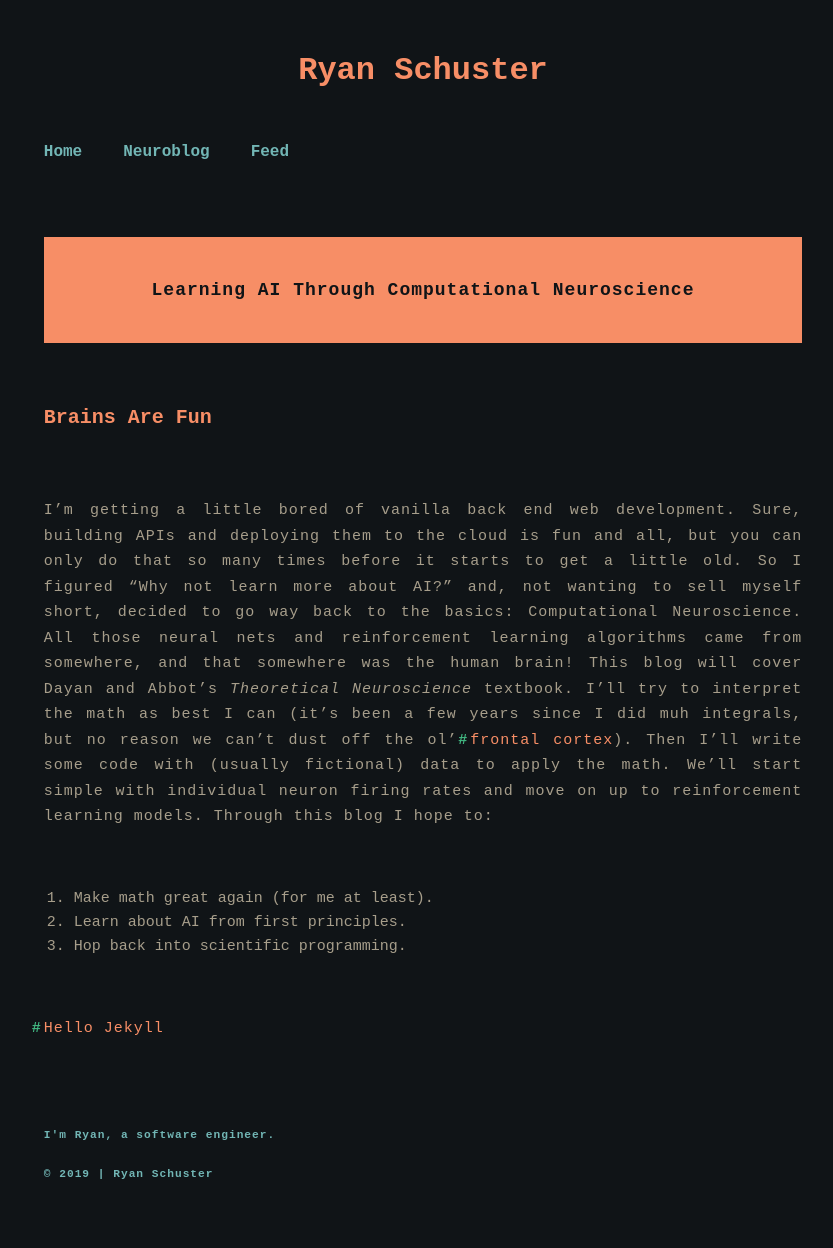
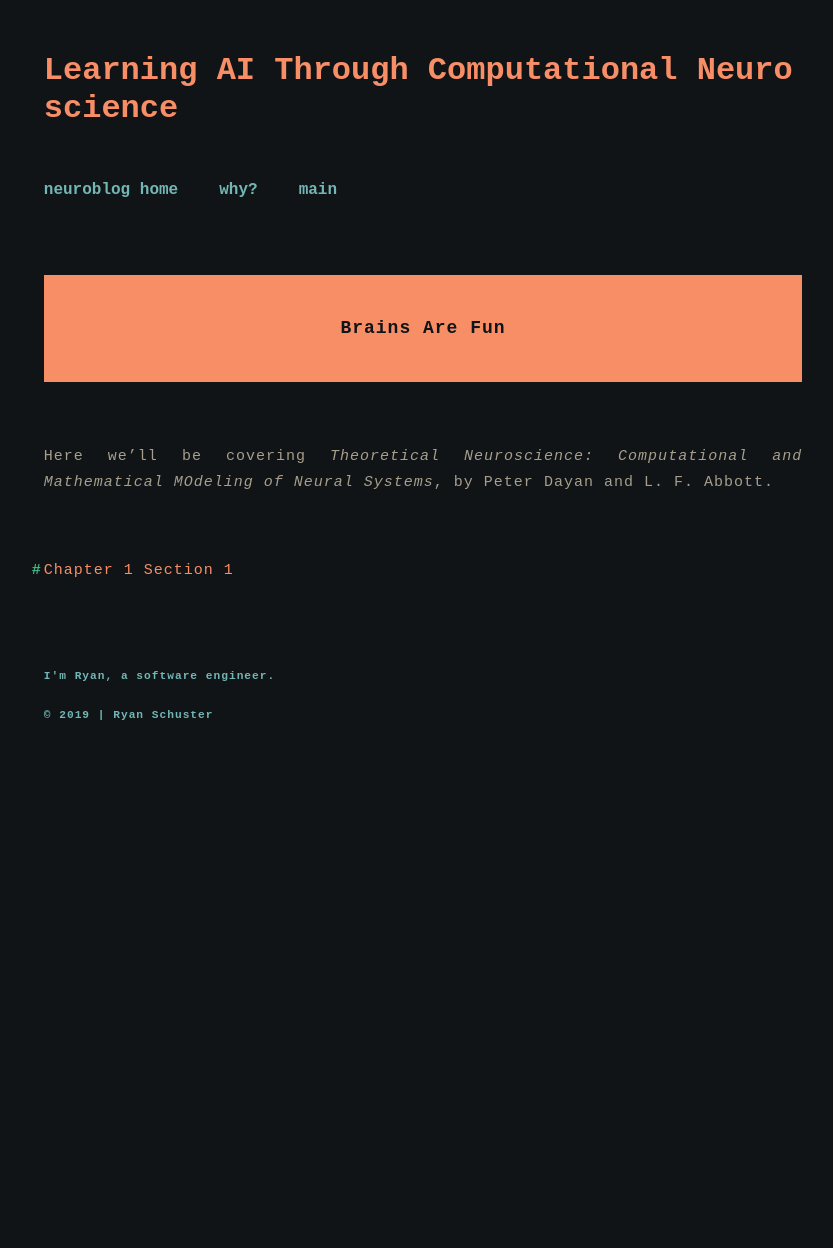
Before and after one commit to rschuster3/rschuster3.github.io, a Jekyll site: the page built from neuroblog.md, in a window 1280 px wide. Shown: the whole page, without its empty margins (217-1050 px from the left). Built offline with Jekyll 4.4.1, drawn with Linux system fonts in a browser that asks for light colours; after the commit the page ends 900 px from its top, so only the background shows below that.

Commit message:
First post and some more layout messing around

```diff
--- a/_config.yml
+++ b/_config.yml
@@ -24,10 +24,6 @@ collections_dir: all_collections
 collections:
   neuroblog:
     output: true
-#  posts:
-#    output: true
-#  projects:
-#    output: true
 
 defaults:
   - scope:
--- /dev/null
+++ b/_includes/neuroblog/head.html
@@ -0,0 +1,8 @@
+<head>
+	<meta charset="UTF-8" />
+	<meta name="viewport" content="width=device-width, initial-scale=1.0" />
+	<meta http-equiv="X-UA-Compatible" content="ie=edge" />
+	<title>{{page.neuroblog_title}}</title>
+	<link rel="stylesheet" href="{{site.baseurl}}/assets/css/mark.css" />
+	<link rel="stylesheet" href="{{site.baseurl}}/assets/css/custom.css" />
+</head>
--- /dev/null
+++ b/_includes/neuroblog/header.html
@@ -0,0 +1,5 @@
+<header>
+  <a href="{{site.baseurl}}/">
+    <h3>{{page.neuroblog_title}}</h3>
+  </a>
+</header>
--- /dev/null
+++ b/_includes/neuroblog/nav.html
@@ -0,0 +1,5 @@
+<nav>
+  {% for item in site.data.neuroblog.nav.list %}
+    <a href="{{site.baseurl}}/{{item.url}}">{{item.title}}</a>
+  {% endfor %}
+</nav>
--- /dev/null
+++ b/_layouts/neuroblog/collections_layout.html
@@ -0,0 +1,34 @@
+<!DOCTYPE html>
+<html lang="en">
+	{% include neuroblog/head.html %}
+	<body>
+		<style>
+			.title {
+				padding: 5%;
+				color: #101417;
+				font-size: 18px;
+				font-weight: bold;
+				text-align: center;
+				background: #f78e66;
+				display: grid;
+			}
+			.meta {
+				font-size: .7rem;
+				font-weight: normal;
+				text-transform: uppercase;
+			}
+		</style>
+		<!-- header -->
+		{% include neuroblog/header.html %}
+		<!-- nav -->
+		{% include neuroblog/nav.html %}
+		<!-- page content -->
+		<main class="post-list">
+			<p class="title">{{page.title}}</p>
+			{{content}}
+		</main>
+
+		<!-- footer -->
+		{% include footer.html %}
+	</body>
+</html>
--- a/neuroblog.md
+++ b/neuroblog.md
@@ -1,14 +1,10 @@
 ---
-title: Learning AI Through Computational Neuroscience
-layout: collections_layout
+title: Brains Are Fun
+layout: neuroblog/collections_layout
+neuroblog_title: Learning AI Through Computational Neuroscience
 ---
 
-# Brains Are Fun
-I'm getting a little bored of vanilla back end web development. Sure, building APIs and deploying them to the cloud is fun and all, but you can only do that so many times before it starts to get a little old. So I figured "Why not learn more about AI?" and, not wanting to sell myself short, decided to go way back to the basics: Computational Neuroscience. All those neural nets and reinforcement learning algorithms came from somewhere, and that somewhere was the human brain! This blog will cover Dayan and Abbot's _Theoretical Neuroscience_ textbook. I'll try to interpret the math as best I can (it's been a few years since I did muh integrals, but no reason we can't dust off the ol' [frontal cortex](https://www.sciencedirect.com/science/article/pii/S1878929317300105)). Then I'll write some code with (usually fictional) data to apply the math. We'll start simple with individual neuron firing rates and move on up to reinforcement learning models. Through this blog I hope to:
-1. Make math great again (for me at least).
-2. Learn about AI from first principles.
-3. Hop back into scientific programming.
-
+Here we'll be covering _Theoretical Neuroscience: Computational and Mathematical MOdeling of Neural Systems_, by Peter Dayan and L. F. Abbott.
 
 {% for post in site.neuroblog %}
   <a href="{{site.baseurl}}{{post.url}}">{{post.title}}</a>
```
Also changed, not shown: _data/neuroblog/nav.yml (added, +7 -0 lines), _layouts/neuroblog/page.html (added, +31 -0 lines), _layouts/neuroblog/post.html (added, +36 -0 lines), all_collections/_neuroblog/2019-11-28-Jekyll.md (added, +34 -0 lines), neuroblog_about.md (added, +10 -0 lines), Gemfile.lock (added), all_collections/samples/2019-11-11-Jekyll.md (renamed from all_collections/_neuroblog/2019-11-11-Jekyll.md), 8 other files.
